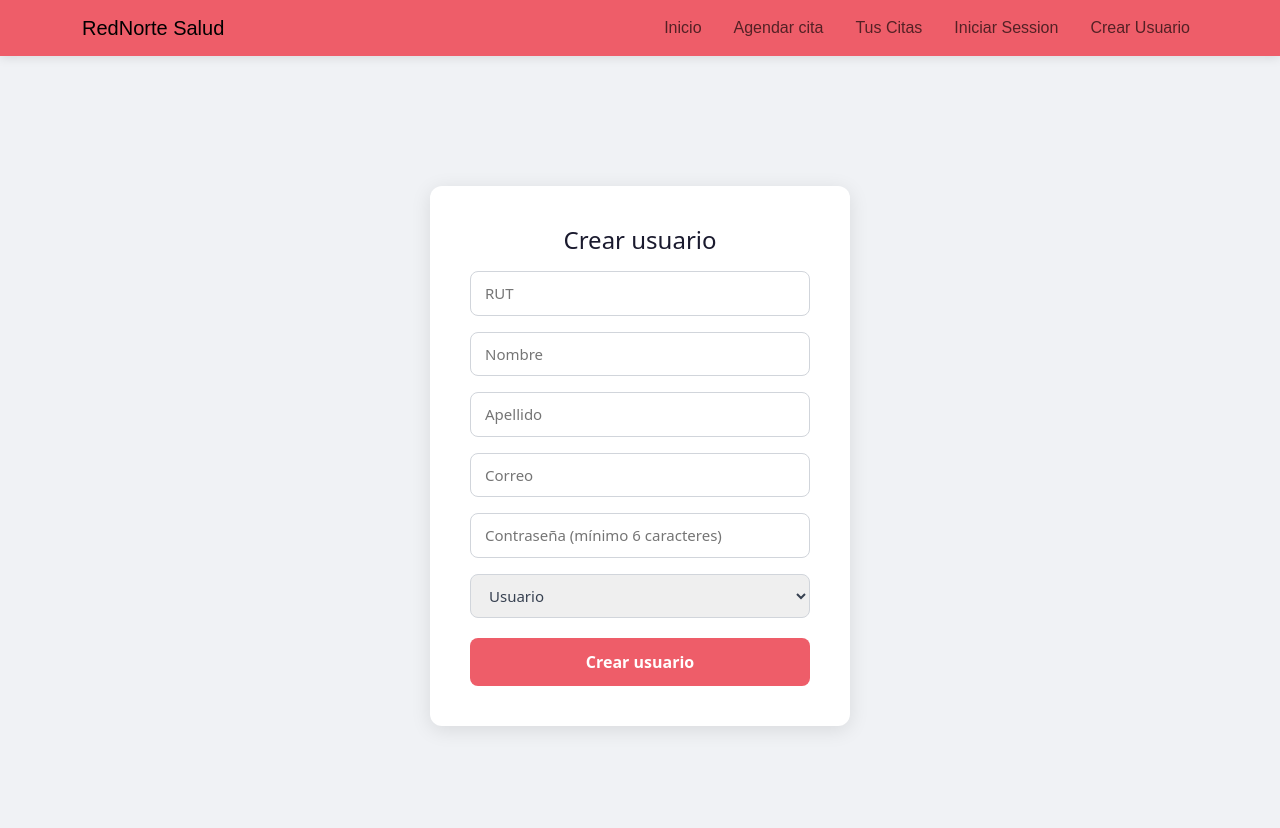
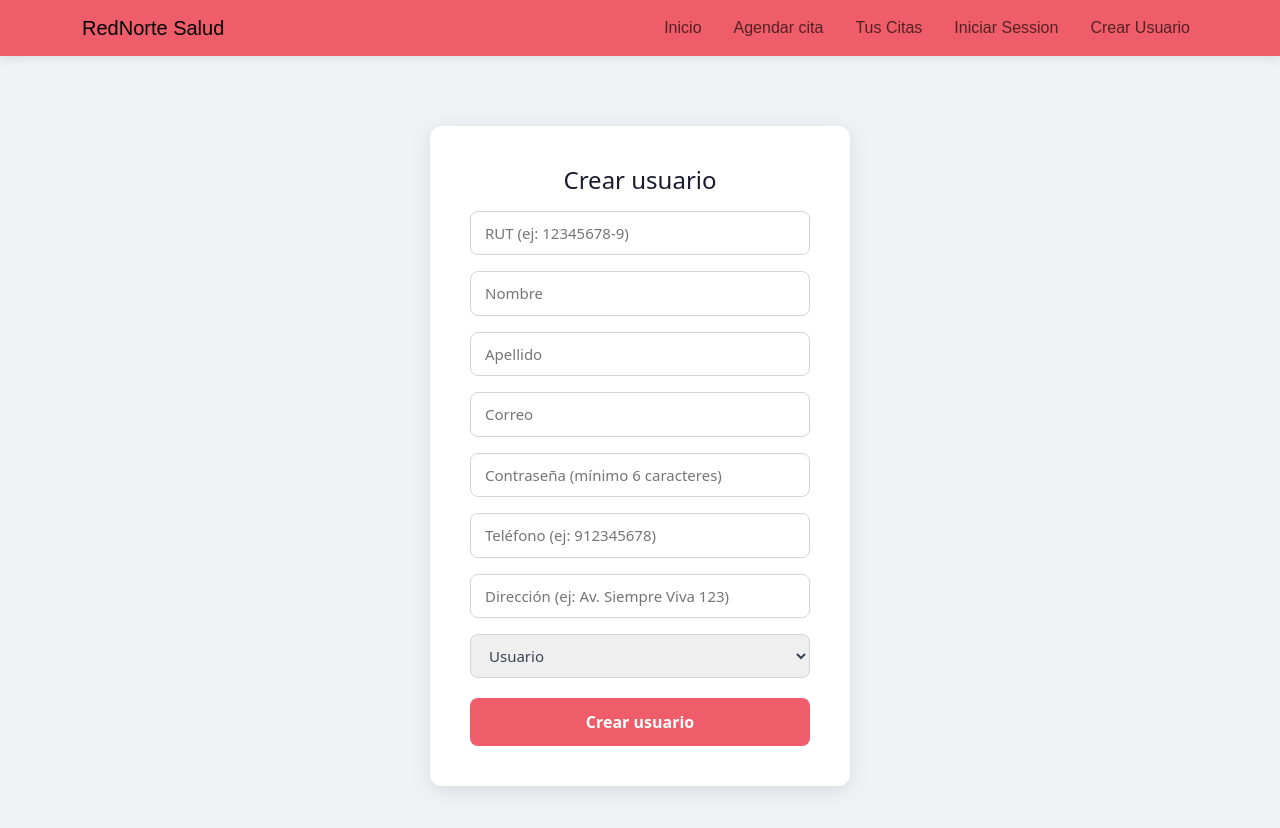
Before and after one commit to Marc0-Leal/RedNorte-Front, a React (Vite) app: page /CreateUser in a window 1280 px wide. Shown: the top 828 px of the page. Built offline with nearby package versions, Linux system fonts and the light colour scheme.

Commit message:
Creacion de campo direccion y telefono

```diff
--- a/package.json
+++ b/package.json
@@ -10,7 +10,7 @@
     "preview": "vite preview"
   },
   "dependencies": {
-    "axios": "^1.13.2",
+    "axios": "^1.18.0",
     "bootstrap": "^5.3.8",
     "firebase": "^12.13.0",
     "js-cookie": "^3.0.5",
--- a/src/pages/CreateUser.jsx
+++ b/src/pages/CreateUser.jsx
@@ -3,7 +3,6 @@ import { useNavigate } from "react-router-dom";
 import axios from "axios";
 import { createUserWithEmailAndPassword } from "firebase/auth";
 import { auth } from "../firebase";
-
 import { doc, setDoc } from "firebase/firestore";
 import { db } from "../firebase";
 
@@ -15,22 +14,24 @@ export default function CreateUser() {
   const [apellido, setApellido] = useState("");
   const [email, setEmail] = useState("");
   const [password, setPassword] = useState("");
+  const [telefono, setTelefono] = useState("");
+  const [direccion, setDireccion] = useState("");
   const [error, setError] = useState("");
   const [success, setSuccess] = useState("");
   const [fieldErrors, setFieldErrors] = useState({});
 
-
   const validate = () => {
     const newErrors = {};
-    if (!rut.trim())      newErrors.rut      = 'Campo requerido';
-    if (!nombre.trim())   newErrors.nombre   = 'Campo requerido';
-    if (!apellido.trim()) newErrors.apellido = 'Campo requerido';
-    if (!email.trim())    newErrors.email    = 'Campo requerido';
-    if (!password.trim()) newErrors.password = 'Campo requerido';
+    if (!rut.trim())       newErrors.rut       = 'Campo requerido';
+    if (!nombre.trim())    newErrors.nombre    = 'Campo requerido';
+    if (!apellido.trim())  newErrors.apellido  = 'Campo requerido';
+    if (!email.trim())     newErrors.email     = 'Campo requerido';
+    if (!password.trim())  newErrors.password  = 'Campo requerido';
+    if (!telefono.trim())  newErrors.telefono  = 'Campo requerido';
+    if (!direccion.trim()) newErrors.direccion = 'Campo requerido';
     setFieldErrors(newErrors);
     return Object.keys(newErrors).length === 0;
   };
-
 
   const clearFieldError = (field) => {
     if (fieldErrors[field]) {
@@ -38,226 +39,114 @@ export default function CreateUser() {
     }
   };
 
-  const validarRut = (rut) => {
-  return /^[0-9]{7,8}-[0-9kK]{1}$/.test(rut);
-};
-
-const validarEmail = (email) => {
-  return /^[^\s@]+@[^\s@]+\.[^\s@]+$/.test(email);
-};
+  const validarRut = (rut) => /^[0-9]{7,8}-[0-9kK]{1}$/.test(rut);
+  const validarEmail = (email) => /^[^\s@]+@[^\s@]+\.[^\s@]+$/.test(email);
 
   const handleCreateUser = async () => {
     setError("");
     setSuccess("");
-
     if (!validate()) return;
-
-  if (!validarRut(rut)) {
-    setError("El RUT no tiene un formato válido.");
-    return;
-  }
-
-  if (nombre.length < 2) {
-    setError("El nombre debe tener al menos 2 caracteres.");
-    return;
-  }
-
-  if (apellido.length < 2) {
-    setError("El apellido debe tener al menos 2 caracteres.");
-    return;
-  }
-
-  if (!validarEmail(email)) {
-    setError("El correo no es válido.");
-    return;
-  }
-
-  if (password.length < 6) {
-    setError("La contraseña debe tener al menos 6 caracteres.");
-    return;
-  }
+    if (!validarRut(rut)) { setError("El RUT no tiene un formato válido."); return; }
+    if (nombre.length < 2) { setError("El nombre debe tener al menos 2 caracteres."); return; }
+    if (apellido.length < 2) { setError("El apellido debe tener al menos 2 caracteres."); return; }
+    if (!validarEmail(email)) { setError("El correo no es válido."); return; }
+    if (password.length < 6) { setError("La contraseña debe tener al menos 6 caracteres."); return; }
+    if (!/^\d+$/.test(telefono)) { setError("El teléfono debe contener solo números."); return; }
 
     try {
-    // 1. Create in Firebase
       const userCredential = await createUserWithEmailAndPassword(auth, email, password);
       await setDoc(doc(db, "usuarios", userCredential.user.uid), {
-      nombre,
-      apellido,
-      rut,
-      email,
-      rol,
+        nombre, apellido, rut, email, rol,
       });
-
-    // 2. Create Cliente in backend
       await axios.post("https://rednorte-api-gateway-k27o.onrender.com/api/cliente", {
         nombre,
         apellido,
         rut,
-      telefono: 0,
+        telefono: parseInt(telefono),
         correo: email,
-      direccion: "",
+        direccion: direccion,
       });
-
       setSuccess("Usuario creado con éxito: " + userCredential.user.email);
-    setTimeout(() => {
-      navigate("/");
-    }, 2000);
-
+      setTimeout(() => navigate("/"), 2000);
     } catch (error) {
-    if (error.code === "auth/weak-password") {
-      setError("La contraseña debe tener al menos 6 caracteres.");
-    } else if (error.code === "auth/email-already-in-use") {
-      setError("Este correo ya está registrado.");
-    } else if (error.code === "auth/invalid-email") {
-      setError("El correo no es válido.");
-    } else {
-      setError(error.message);
-    }
+      if (error.code === "auth/weak-password") setError("La contraseña debe tener al menos 6 caracteres.");
+      else if (error.code === "auth/email-already-in-use") setError("Este correo ya está registrado.");
+      else if (error.code === "auth/invalid-email") setError("El correo no es válido.");
+      else setError(error.message);
     }
   };
 
   return (
-    <div style={{
-      minHeight: "100vh",
-      display: "flex",
-      alignItems: "center",
-      justifyContent: "center",
-      backgroundColor: "#f0f2f5",
-    }}>
-      <div style={{
-        backgroundColor: "#ffffff",
-        padding: "40px",
-        borderRadius: "12px",
-        boxShadow: "0 4px 20px rgba(0,0,0,0.1)",
-        width: "100%",
-        maxWidth: "420px",
-        display: "flex",
-        flexDirection: "column",
-        gap: "16px",
-      }}>
-        <h2 style={{
-          margin: 0,
-          textAlign: "center",
-          fontSize: "24px",
-          color: "#1a1a2e",
-        }}>
-          Crear usuario
-        </h2>
+    <div style={{ minHeight: "100vh", display: "flex", alignItems: "center", justifyContent: "center", backgroundColor: "#f0f2f5" }}>
+      <div style={{ backgroundColor: "#ffffff", padding: "40px", borderRadius: "12px", boxShadow: "0 4px 20px rgba(0,0,0,0.1)", width: "100%", maxWidth: "420px", display: "flex", flexDirection: "column", gap: "16px" }}>
+        <h2 style={{ margin: 0, textAlign: "center", fontSize: "24px", color: "#1a1a2e" }}>Crear usuario</h2>
 
         {/* RUT */}
         <div style={wrapperStyle}>
-          <input
-            type="text"
-            placeholder="RUT"
-            value={rut}
+          <input type="text" placeholder="RUT (ej: 12345678-9)" value={rut}
             onChange={(e) => { setRut(e.target.value); clearFieldError('rut'); }}
-            style={{ ...inputStyle, ...(fieldErrors.rut ? errorBorderStyle : {}) }}
-          />
+            style={{ ...inputStyle, ...(fieldErrors.rut ? errorBorderStyle : {}) }} />
           {fieldErrors.rut && <span style={errorTextStyle}>{fieldErrors.rut}</span>}
         </div>
 
         {/* NOMBRE */}
         <div style={wrapperStyle}>
-          <input
-            type="text"
-            placeholder="Nombre"
-            value={nombre}
+          <input type="text" placeholder="Nombre" value={nombre}
             onChange={(e) => { setNombre(e.target.value); clearFieldError('nombre'); }}
-            style={{ ...inputStyle, ...(fieldErrors.nombre ? errorBorderStyle : {}) }}
-          />
+            style={{ ...inputStyle, ...(fieldErrors.nombre ? errorBorderStyle : {}) }} />
           {fieldErrors.nombre && <span style={errorTextStyle}>{fieldErrors.nombre}</span>}
         </div>
 
         {/* APELLIDO */}
         <div style={wrapperStyle}>
-          <input
-            type="text"
-            placeholder="Apellido"
-            value={apellido}
+          <input type="text" placeholder="Apellido" value={apellido}
             onChange={(e) => { setApellido(e.target.value); clearFieldError('apellido'); }}
-            style={{ ...inputStyle, ...(fieldErrors.apellido ? errorBorderStyle : {}) }}
-          />
+            style={{ ...inputStyle, ...(fieldErrors.apellido ? errorBorderStyle : {}) }} />
           {fieldErrors.apellido && <span style={errorTextStyle}>{fieldErrors.apellido}</span>}
         </div>
 
         {/* EMAIL */}
         <div style={wrapperStyle}>
-          <input
-            type="email"
-            placeholder="Correo"
-            value={email}
+          <input type="email" placeholder="Correo" value={email}
             onChange={(e) => { setEmail(e.target.value); clearFieldError('email'); }}
-            style={{ ...inputStyle, ...(fieldErrors.email ? errorBorderStyle : {}) }}
-          />
+            style={{ ...inputStyle, ...(fieldErrors.email ? errorBorderStyle : {}) }} />
           {fieldErrors.email && <span style={errorTextStyle}>{fieldErrors.email}</span>}
         </div>
 
         {/* CONTRASEÑA */}
         <div style={wrapperStyle}>
-          <input
-            type="password"
-            placeholder="Contraseña (mínimo 6 caracteres)"
-            value={password}
+          <input type="password" placeholder="Contraseña (mínimo 6 caracteres)" value={password}
             onChange={(e) => { setPassword(e.target.value); clearFieldError('password'); }}
-            style={{ ...inputStyle, ...(fieldErrors.password ? errorBorderStyle : {}) }}
-          />
+            style={{ ...inputStyle, ...(fieldErrors.password ? errorBorderStyle : {}) }} />
           {fieldErrors.password && <span style={errorTextStyle}>{fieldErrors.password}</span>}
         </div>
 
+        {/* TELÉFONO */}
+        <div style={wrapperStyle}>
+          <input type="text" placeholder="Teléfono (ej: 912345678)" value={telefono}
+            onChange={(e) => { setTelefono(e.target.value); clearFieldError('telefono'); }}
+            style={{ ...inputStyle, ...(fieldErrors.telefono ? errorBorderStyle : {}) }} />
+          {fieldErrors.telefono && <span style={errorTextStyle}>{fieldErrors.telefono}</span>}
+        </div>
+
+        {/* DIRECCIÓN */}
+        <div style={wrapperStyle}>
+          <input type="text" placeholder="Dirección (ej: Av. Siempre Viva 123)" value={direccion}
+            onChange={(e) => { setDireccion(e.target.value); clearFieldError('direccion'); }}
+            style={{ ...inputStyle, ...(fieldErrors.direccion ? errorBorderStyle : {}) }} />
+          {fieldErrors.direccion && <span style={errorTextStyle}>{fieldErrors.direccion}</span>}
+        </div>
+
         {/* ROL */}
-        <select
-          value={rol}
-          onChange={(e) => setRol(e.target.value)}
-          style={inputStyle}
-        >
+        <select value={rol} onChange={(e) => setRol(e.target.value)} style={inputStyle}>
           <option value="usuario">Usuario</option>
           <option value="admin">Administrador</option>
         </select>
 
-        {/* Error Firebase */}
-        {error && (
-          <p style={{
-            margin: 0,
-            color: "#e53e3e",
-            backgroundColor: "#fff5f5",
-            border: "1px solid #fed7d7",
-            borderRadius: "8px",
-            padding: "10px 14px",
-            fontSize: "14px",
-          }}>
-            {error}
-          </p>
-        )}
+        {error && <p style={{ margin: 0, color: "#e53e3e", backgroundColor: "#fff5f5", border: "1px solid #fed7d7", borderRadius: "8px", padding: "10px 14px", fontSize: "14px" }}>{error}</p>}
+        {success && <p style={{ margin: 0, color: "#276749", backgroundColor: "#f0fff4", border: "1px solid #c6f6d5", borderRadius: "8px", padding: "10px 14px", fontSize: "14px" }}>{success}</p>}
 
-        {/* Éxito */}
-        {success && (
-          <p style={{
-            margin: 0,
-            color: "#276749",
-            backgroundColor: "#f0fff4",
-            border: "1px solid #c6f6d5",
-            borderRadius: "8px",
-            padding: "10px 14px",
-            fontSize: "14px",
-          }}>
-            {success}
-          </p>
-        )}
-
-        <button
-          onClick={handleCreateUser}
-          style={{
-            backgroundColor: "#ee5d69",
-            color: "#ffffff",
-            border: "none",
-            borderRadius: "8px",
-            padding: "12px",
-            fontSize: "16px",
-            fontWeight: "600",
-            cursor: "pointer",
-            marginTop: "4px",
-          }}
-        >
+        <button onClick={handleCreateUser} style={{ backgroundColor: "#ee5d69", color: "#ffffff", border: "none", borderRadius: "8px", padding: "12px", fontSize: "16px", fontWeight: "600", cursor: "pointer", marginTop: "4px" }}>
           Crear usuario
         </button>
       </div>
@@ -265,30 +154,7 @@ const handleCreateUser = async () => {
   );
 }
 
-const wrapperStyle = {
-  display: "flex",
-  flexDirection: "column",
-  width: "100%",
-};
-
-const inputStyle = {
-  padding: "10px 14px",
-  borderRadius: "8px",
-  border: "1px solid #d1d5db",
-  fontSize: "15px",
-  outline: "none",
-  width: "100%",
-  boxSizing: "border-box",
-  color: "#374151",
-};
-
-const errorBorderStyle = {
-  border: "1.5px solid #e53e3e",
-};
-
-const errorTextStyle = {
-  color: "#e53e3e",
-  fontSize: "12px",
-  marginTop: "4px",
-  marginLeft: "2px",
-};
+const wrapperStyle = { display: "flex", flexDirection: "column", width: "100%" };
+const inputStyle = { padding: "10px 14px", borderRadius: "8px", border: "1px solid #d1d5db", fontSize: "15px", outline: "none", width: "100%", boxSizing: "border-box", color: "#374151" };
+const errorBorderStyle = { border: "1.5px solid #e53e3e" };
+const errorTextStyle = { color: "#e53e3e", fontSize: "12px", marginTop: "4px", marginLeft: "2px" };
```
Also changed, not shown: 1 other file (tests, documents, lock files or other folders). Lines whose indentation alone changed are shown as unchanged.
